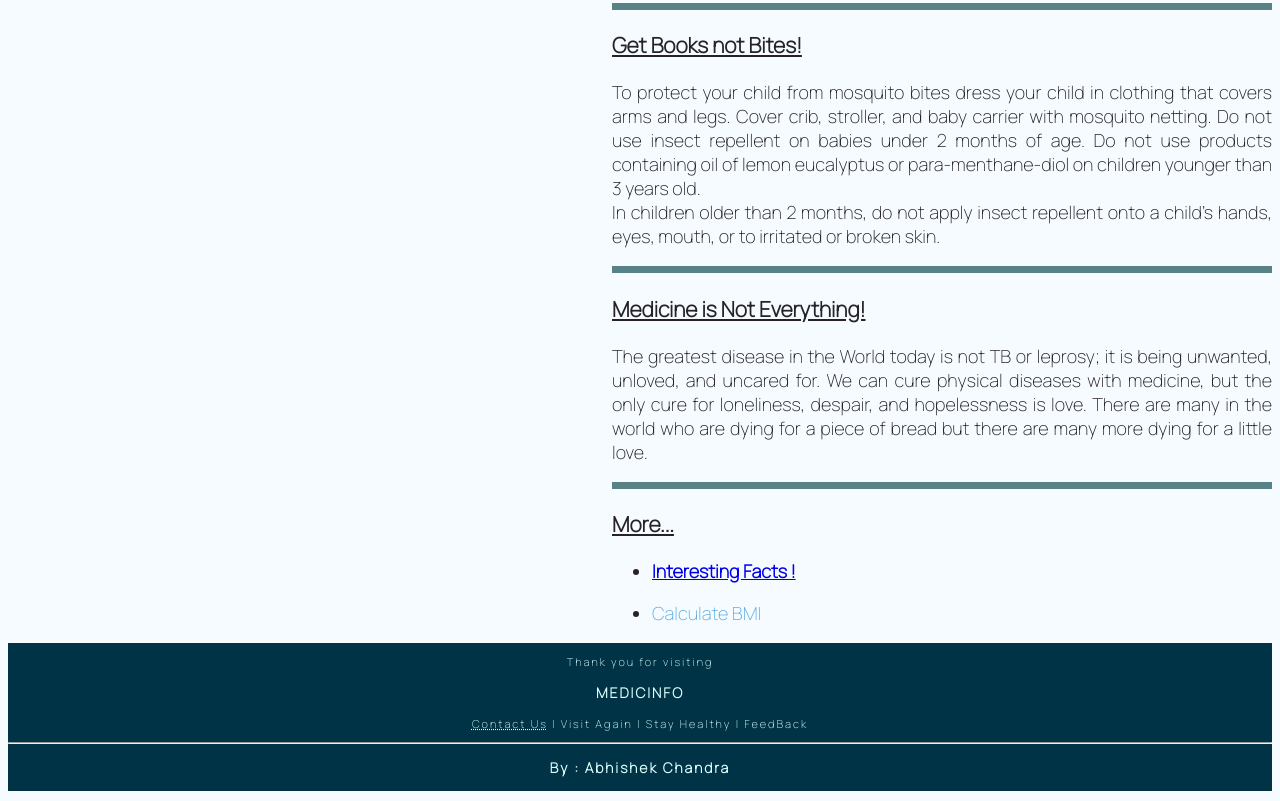
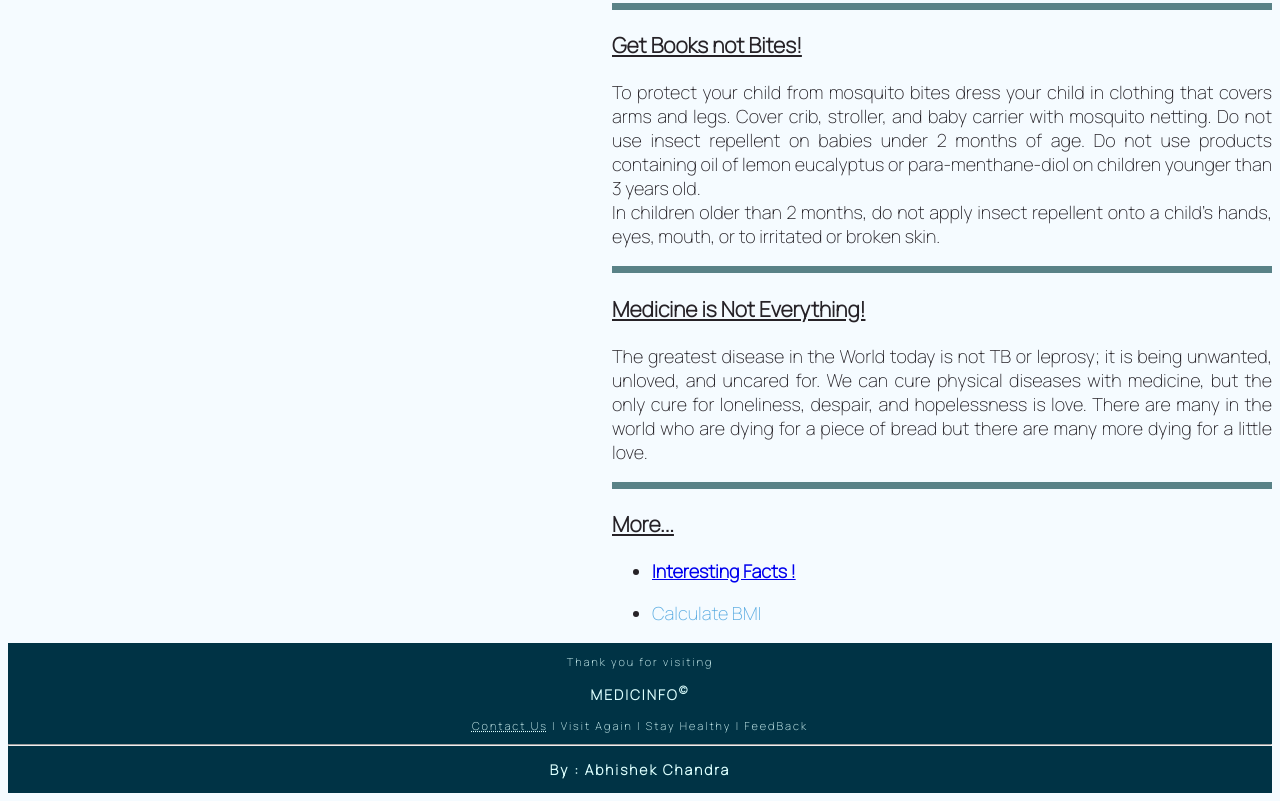
Before and after one commit to abhishekchandra2522k/weekoflearning, a plain HTML site: page index.html in a window 1280 px wide. Shown: the part 2069-2870 px from the top of the page. Drawn offline with Linux system fonts and the light colour scheme.

Commit message:
Update index.html

```diff
--- a/index.html
+++ b/index.html
@@ -170,7 +170,7 @@
 	<br/>
 	<div id="footer">
 		<p style="text-align: center; font-size: 11px;">Thank you for visiting</p>
-		<p style="text-align: center;"><b>MEDICINFO</b></p>
+		<p style="text-align: center;"><b>MEDICINFO<sup>&copy;</sup></b></p>
 		<p style="font-size: 11px; text-align: center;"><abbr title="1ac23456789@gmail.com">Contact Us</abbr> | Visit Again | Stay Healthy | <a href="#" style="font-size: 11px;">FeedBack</a></p>
 		<hr/>
 			<p id="credits">
```
